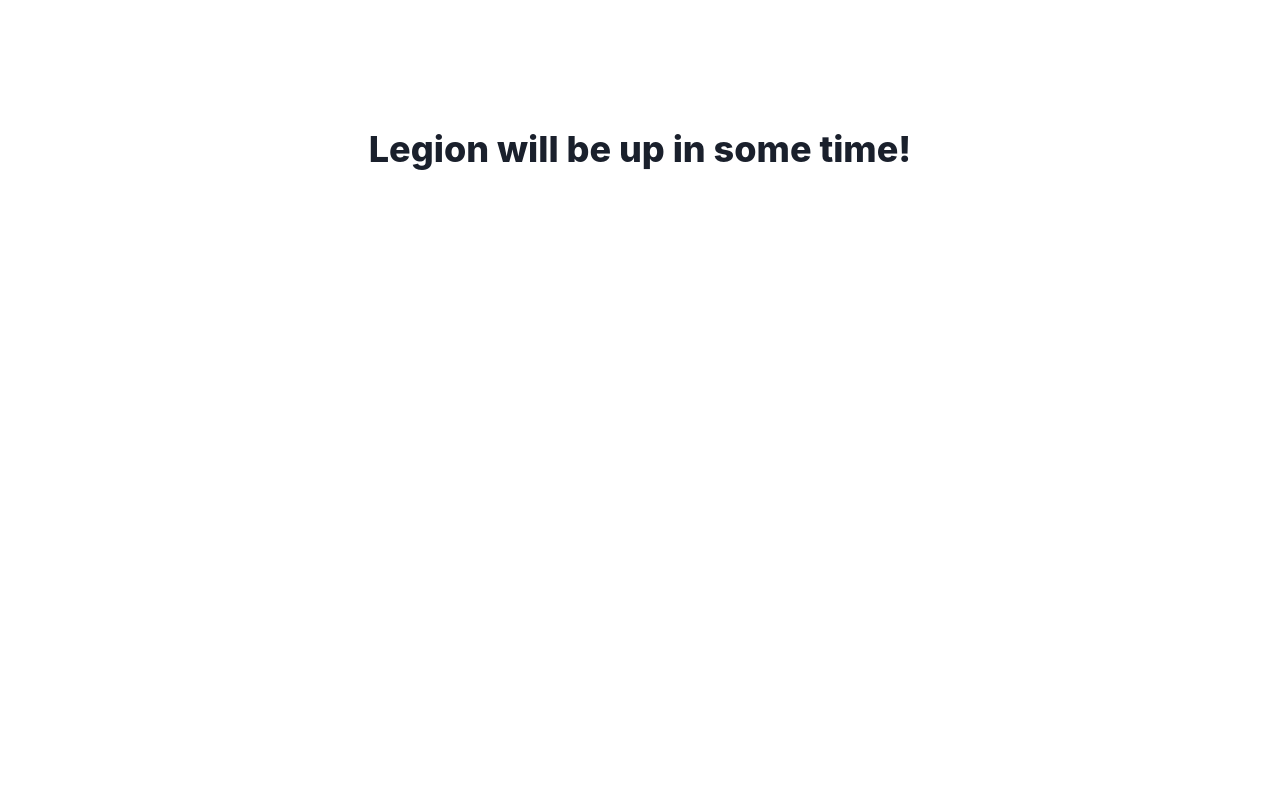
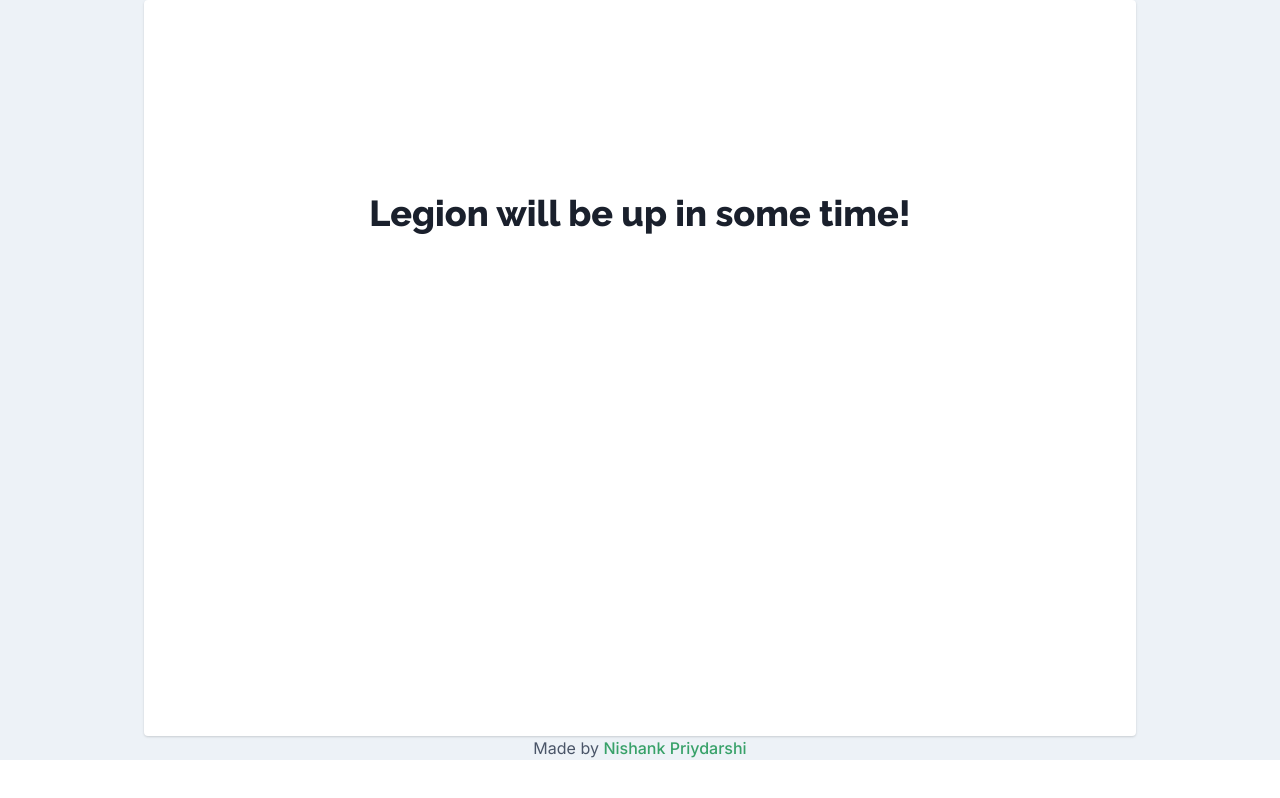
Before and after one commit to theMillenniumFalcon/legion, a Next.js app: page / in a window 1280 px wide. Built offline with nearby package versions, Linux system fonts and the light colour scheme.

Commit message:
updated index page

```diff
--- a/pages/_app.tsx
+++ b/pages/_app.tsx
@@ -1,11 +1,37 @@
-import '../styles/globals.css'
-import type { AppProps } from 'next/app'
-import { ChakraProvider } from '@chakra-ui/react'
+import { Box, Flex, Container, ChakraProvider } from '@chakra-ui/react';
+import '@fontsource/raleway/700.css';
+import '@fontsource/raleway/800.css';
+import '@fontsource/inter/400.css';
+import '@fontsource/inter/500.css';
 
-export default function App({ Component, pageProps }: AppProps) {
+import { Footer } from '../components/Footer';
+import { MockDeploymentBanner } from '../components/MockDeploymentBanner';
+import { theme } from '@/lib/chakra-theme';
+
+const isMock = process.env.NEXT_PUBLIC_MOCK_DEPLOYMENT === "true"
+
+export default function App({ Component, pageProps }) {
   return (
-    <ChakraProvider>
-      <Component {...pageProps} />
+    <ChakraProvider theme={theme}>
+      {isMock && <MockDeploymentBanner />}
+      <Box bg="gray.100">
+        <Container maxWidth="container.lg">
+          <Flex
+            direction="column"
+            pt="16"
+            pb="8"
+            px="16"
+            minH={`calc(100vh - 4rem${isMock ? ' - 2rem' : ''})`}
+            shadow="base"
+            bg="white"
+            rounded="base"
+          >
+            <Component {...pageProps} />
+          </Flex>
+        </Container>
+
+        <Footer />
+      </Box>
     </ChakraProvider>
   )
 }
```
